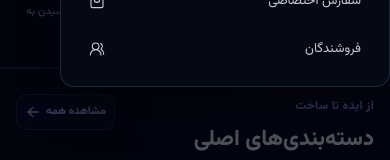
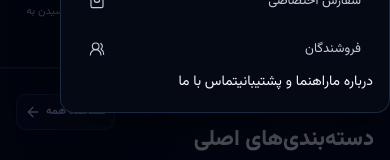
Before and after one commit to ParisaAtaee2000/web-projects, a React (Vite) app in the folder 3d-marketplace/: page / in a window 390 px wide. Both pictures are taken after a click on the button 27 px from the left and 26 px from the top of the page. Shown: the part 529-689 px from the top of the page. Built offline with nearby package versions, Linux system fonts and the light colour scheme.

Commit message:
Expose informational links in mobile navigation

```diff
--- a/3d-marketplace/src/components/header/MobileMenu.tsx
+++ b/3d-marketplace/src/components/header/MobileMenu.tsx
@@ -1,6 +1,7 @@
 import { useEffect, useId, useRef, useState } from "react";
 import { Menu, X } from "lucide-react";
 import { SidebarMenu } from "../sidebar/SidebarMenu";
+import { ROUTES } from "../../app/router/routeNames";
 
 export function MobileMenu() {
   const [isOpen, setIsOpen] = useState(false);
@@ -77,6 +78,11 @@ export function MobileMenu() {
               </button>
             </div>
             <SidebarMenu />
+            <nav className="mobile-menu-info-links" aria-label="اطلاعات و پشتیبانی">
+              <a href={ROUTES.about}>درباره ما</a>
+              <a href={ROUTES.support}>راهنما و پشتیبانی</a>
+              <a href={ROUTES.contact}>تماس با ما</a>
+            </nav>
           </div>
         </>
       )}
```
